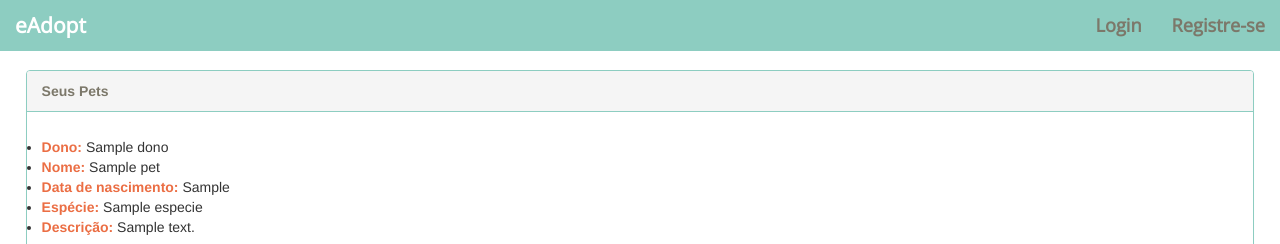
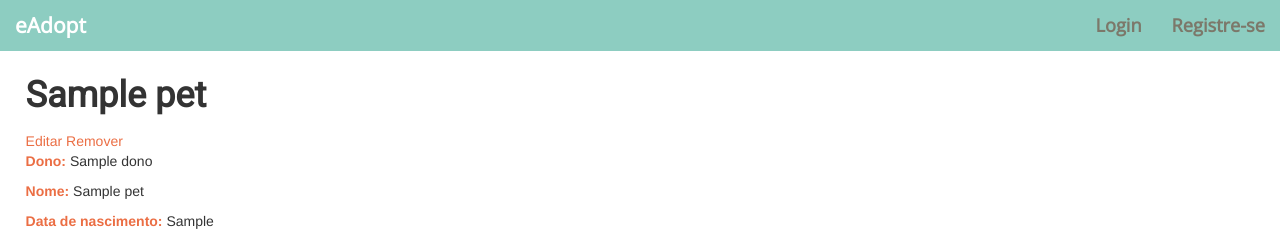
Before and after one commit to EdyKnopfler/mac0439-fase3, a Django app: template eadopt/pets/templates/perfil_pet.html in a window 1280 px wide. Shown: the top 244 px of the page. Run offline with Django 3.2, Linux system fonts and the light colour scheme; the template is opened without the code that fills it: most values are stand-ins (such as "Sample title", 1, 10 or a date in 2020); some libraries are stand-ins or nearby versions.

```diff
--- a/eadopt/pets/templates/perfil_pet.html
+++ b/eadopt/pets/templates/perfil_pet.html
@@ -1,6 +1,36 @@
 {% extends 'base.html' %}
 {% block content %}
- <div class="panel panel-default">
+
+{% load staticfiles %}
+<link rel="stylesheet" href="{% static 'styles/pets.css' %}">
+
+<div class="pets-pet-div">
+  <div class="pet-pet-div">
+    <div class="pet-info-div">
+      <p class="posts-title">{{pet.nome}}</p>
+      <a href="{% url 'pet_editar' pet.id %}">Editar</a>
+      <a href="{% url 'visitas_remover' pet.id %}" onclick="return confirm('Tem certeza?')">Remover</a>
+      <p><b>Dono: </b>{{dono.nome}}</p>
+      <p><b>Nome: </b>{{pet.nome}}</p>
+      <p><b>Data de nascimento: </b>{{pet.data_nascimento}}</p>
+      <p><b>Espécie: </b>{{pet.especie}}</p>
+      <p><b>Descrição: </b>{{pet.descricao}}</p>
+    </div>
+    <hr>
+    <div class="pet-gallery-div">
+      <div>
+        {% for f in fotos %}
+          <img class="pet-photo" src="../../../static/media/{{f.arquivo}}">
+        {% endfor %}
+      </div>
+    </div>
+  </div>
+  <div class="pet-ficha-div">
+
+  </div>
+</div>
+
+<!-- <div class="panel panel-default">
      <div class="panel-heading"><strong>Seus Pets</strong></div>
      <div class="panel-body">
        <p>
@@ -19,6 +49,6 @@
          {% endfor %}
        </p>
      </div>
- 	</div>
+ 	</div>-->
 
 {% endblock %}
--- a/eadopt/static/styles/perfil.css
+++ b/eadopt/static/styles/perfil.css
@@ -35,6 +35,10 @@
   width: 52vw;
   padding: 0 2vw 0 2vw;
   border-right: 1px solid #8DCDC1;
+}
+
+.new-stuff-button {
+
 }
 
 .posts-title {
--- a/eadopt/visitas/templates/visita_index.html
+++ b/eadopt/visitas/templates/visita_index.html
@@ -11,7 +11,8 @@
       <p>
         <ul>
            {% for visita in visitas %}
-                      <li ><a>{{visita.pet.nome}}, {{visita.data_hora}}</a><a href="{% url 'visitas_remover' visita.id %}" onclick="return confirm('Tem certeza?')">Remover</a></li>
+              <li ><a>{{visita.pet.nome}}, {{visita.data_hora}}</a>
+              <a href="{% url 'visitas_remover' visita.id %}" onclick="return confirm('Tem certeza?')">Remover</a></li>
            {% endfor %}
        </ul>
       </p>
```
Also changed, not shown: eadopt/pets/templates/pets_do_usuario.html (+6 -3 lines), eadopt/static/styles/pets.css (+17 -24 lines), eadopt/visitas/templates/visita_form.html (+8 -2 lines), eadopt/visitas/views.py (+14 -2 lines).
